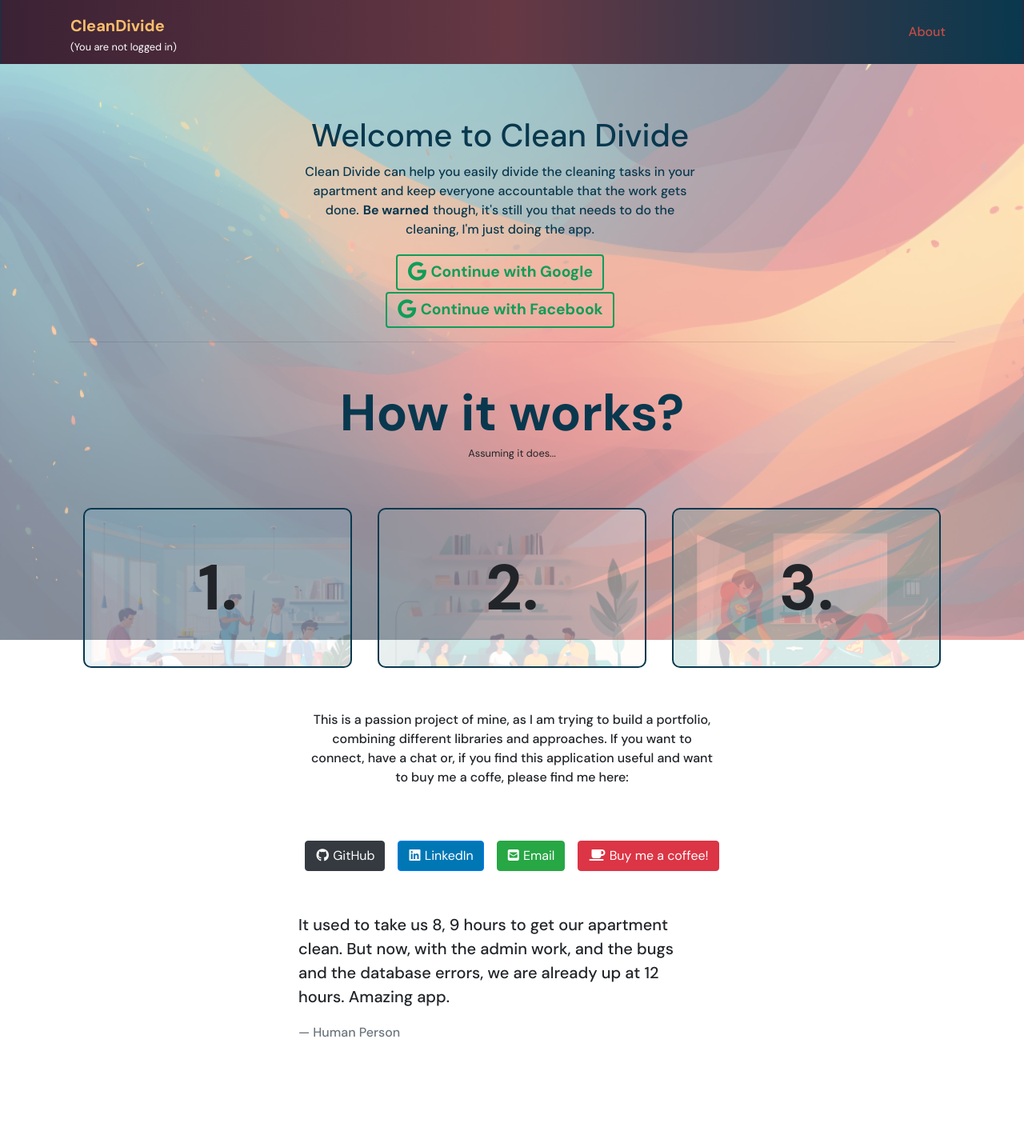
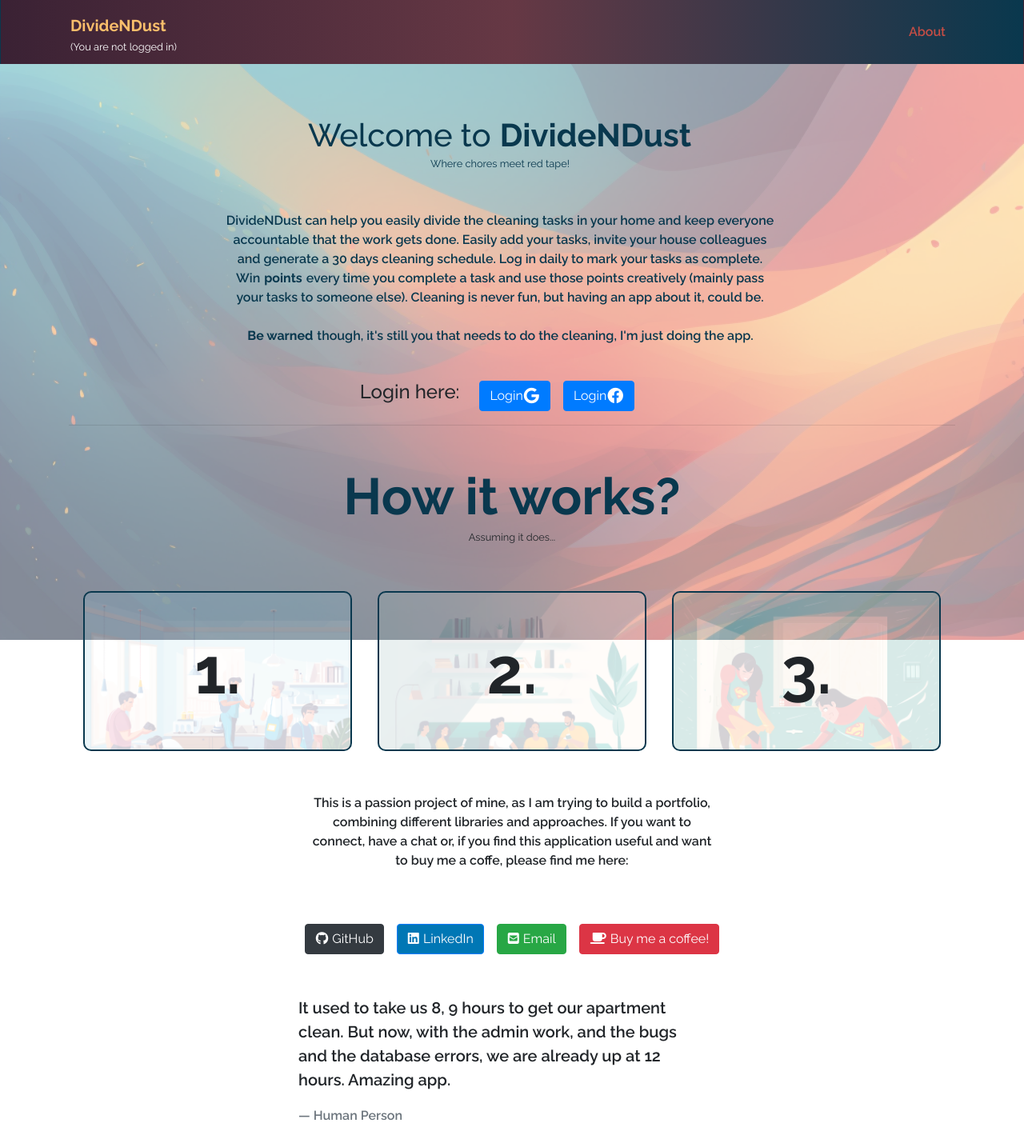
Before and after one commit to DanMGocan/cleandivide, a Flask app: page / in a window 1280 px wide. Shown: the whole page at 80% size. Before the commit the page ends 1297 px from the top, so only its background shows below. Run offline with Flask 3, Linux system fonts and the light colour scheme; some libraries are stand-ins or nearby versions.

Commit message:
Frontend works

```diff
--- /dev/null
+++ b/static/css/index.css
@@ -0,0 +1,6 @@
+.square-btn {
+    display: flex;
+    align-items: center;
+    justify-content: center;
+    padding: 0.375rem 0.75rem;  /* default bootstrap padding for buttons */
+}
--- a/static/css/main.css
+++ b/static/css/main.css
@@ -1,8 +1,9 @@
 * {
     border: 1px dotted rgba(0, 0, 0, 0.0);
-    font-family: 'DM Sans', sans-serif;
-    text-decoration: none;
-    font-weight: 500;
+    /* font-family: 'Montserrat', sans-serif;
+    font-family: 'Quicksand', sans-serif; */
+    font-family: 'Raleway', sans-serif;
+    font-weight: 600;
 }
 
 a {
--- a/static/js/main.js
+++ b/static/js/main.js
@@ -34,3 +34,20 @@ var tooltipTriggerList = [].slice.call(document.querySelectorAll('[data-bs-toggl
 var tooltipList = tooltipTriggerList.map(function (tooltipTriggerEl) {
   return new bootstrap.Tooltip(tooltipTriggerEl)
 })
+
+// Script the remove the #_=_ from the redirect URL
+if (window.location.hash && window.location.hash == '#_=_') {
+    if (window.history && history.pushState) {
+        window.history.pushState("", document.title, window.location.pathname);
+    } else {
+        // Prevent scrolling by storing the page's current scroll offset
+        var scroll = {
+            top: document.body.scrollTop,
+            left: document.body.scrollLeft
+        };
+        window.location.hash = '';
+        // Restore the scroll offset, should be flicker free
+        document.body.scrollTop = scroll.top;
+        document.body.scrollLeft = scroll.left;
+    }
+}
--- a/templates/base.html
+++ b/templates/base.html
@@ -16,7 +16,7 @@
     <!-- Fonts -->
     <link rel="preconnect" href="https://fonts.googleapis.com">
     <link rel="preconnect" href="https://fonts.gstatic.com" crossorigin>
-    <link href="https://fonts.googleapis.com/css2?family=DM+Sans:opsz,wght@9..40,100;9..40,200;9..40,400;9..40,500;9..40,700;9..40,1000&display=swap" rel="stylesheet">
+    <link href="https://fonts.googleapis.com/css2?family=Montserrat:wght@400;600;700&family=Quicksand:wght@500;600&family=Raleway:wght@400;500;600;700&display=swap" rel="stylesheet">
 
     <link rel="stylesheet" href="https://cdnjs.cloudflare.com/ajax/libs/font-awesome/6.4.2/css/all.min.css">
 
@@ -29,7 +29,7 @@
     <nav class="navbar navbar-expand-md navbar-dark bg-primary fixed-top">
         <div class="container">
             <div class="d-flex flex-column">
-                <a class="navbar-brand font-weight-bold mb-0 pb-0" href="{{ url_for('main') }}">CleanDivide</a>
+                <a class="navbar-brand font-weight-bold mb-0 pb-0" href="{{ url_for('main') }}">DivideNDust</a>
                 {% if current_user.is_authenticated %}
                 <small class="text-white mt-0 pt-0">(Signed in as {{ user_id }}, {{ table_owner_title }} <a href="/logout">Logout</a>)</small>
                 {% else %}
--- a/templates/index.html
+++ b/templates/index.html
@@ -1,26 +1,40 @@
 {% extends 'base.html' %}
 
 {% block content %}
+{%block custom_css %}
+<link rel="stylesheet" href="{{ url_for('static', filename= 'css/index.css') }}">
+
+{% endblock %}
 
 <div class="row col-12 d-flex flex-column justify-content-center align-items-center" id="index-title-section">
-    <h1 class="text-center mt-5 col-12">Welcome to Clean Divide</h1>
-    <p class="col-md-6 text-center mt-0 pt-0"> Clean Divide can help you easily divide the cleaning tasks in your apartment
-        and keep everyone accountable that the work gets done. <strong>Be warned</strong> though,
+    <h1 class="text-center mt-5 mb-0 col-12">Welcome to <strong>DivideNDust</strong></h1>
+    <small class="mt-0 pt-0 mb-5">Where chores meet red tape!</small>
+
+    <p class="col-md-8 text-center mt-0 pt-0">
+      DivideNDust can help you easily divide the cleaning tasks in your home
+        and keep everyone accountable that the work gets done. Easily add your tasks, invite
+        your house colleagues and generate a 30 days cleaning schedule. Log in daily to mark
+        your tasks as complete. Win <strong>points</strong> every
+        time you complete a task and use those points creatively (mainly pass your tasks to
+        someone else). Cleaning is never fun, but having an app about it, could be.
+        <br>
+        <br>
+        <strong>Be warned</strong> though,
         it's still you that needs to do the cleaning, I'm just doing the app.</p>
 </div>
+<br>
 
 <div class="row col-12 d-flex justify-content-center align-items-center">
-  <a href="/login" class="btn mx-2 rounded mx-auto" id="google-button">
-    <i class="fa-brands fa-google fa-lg"></i></i> Continue with Google
+  <span class="mr-3 h4">Login here:</span>
+
+  <a href="/login" class="btn btn-primary square-btn mx-2">
+      Login <i class="fa-brands fa-google fa-lg"></i>
+  </a>
+
+  <a href="/login/facebook" class="btn btn-primary square-btn mx-2">
+      Login <i class="fa-brands fa-facebook fa-lg"></i>
   </a>
 </div>
-
-<div class="row col-12 d-flex justify-content-center align-items-center">
-  <a href="/login/facebook" class="btn mx-2 rounded mx-auto" id="google-button">
-    <i class="fa-brands fa-google fa-lg"></i></i> Continue with Facebook
-  </a>
-</div>
-
 
 
     <hr>
--- a/views/additems.py
+++ b/views/additems.py
@@ -41,6 +41,7 @@ def add_items():
 @additems_bp.route("/addtask", methods=("GET", "POST"))
 @login_required
 def add_task():
+    #TODO: to add an enumerator, how many times a task has been used
     if request.method == 'POST':
         description = request.form['description'].capitalize()
         points = int(request.form["points"])
@@ -93,8 +94,6 @@ def add_task():
 
         return redirect(url_for('main'))  # Redirect to user's dashboard
 
-
-
 @additems_bp.route("/addroom", methods=("GET", "POST"))
 @login_required
 def add_room():
```
Also changed, not shown: TODO.md (+5 -9 lines), templates/viewdata.html (+0 -26 lines), views/helpers.py (+11 -2 lines), database.db.
